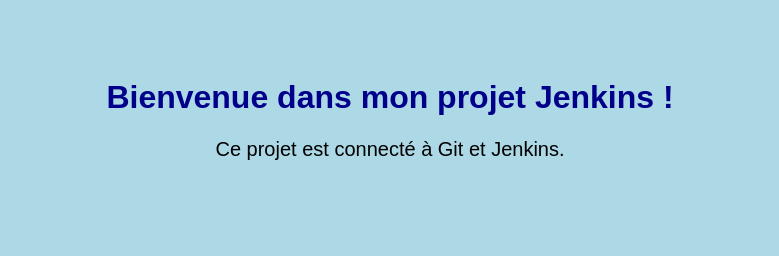
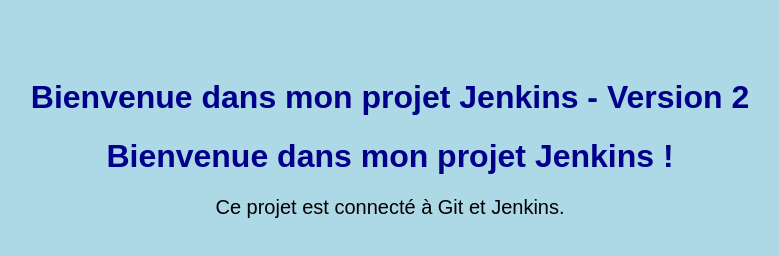
Before and after one commit to boubakermaryem8-collab/mon-projet-jenkins, a plain HTML site: page index.html in a window 1280 px wide. Shown: the whole page, without its empty margins (250-1029 px from the left). Drawn offline with Linux system fonts and the light colour scheme.

Commit message:
Modification index.html

```diff
--- a/index.html
+++ b/index.html
@@ -4,6 +4,7 @@
 <head>
     <meta charset="UTF-8">
     <title>Mon premier projet Jenkins</title>
+<h1>Bienvenue dans mon projet Jenkins - Version 2</h1>
     <link rel="stylesheet" href="style.css">
 </head>
 <body>
```
Also changed, not shown: 1 other file.
